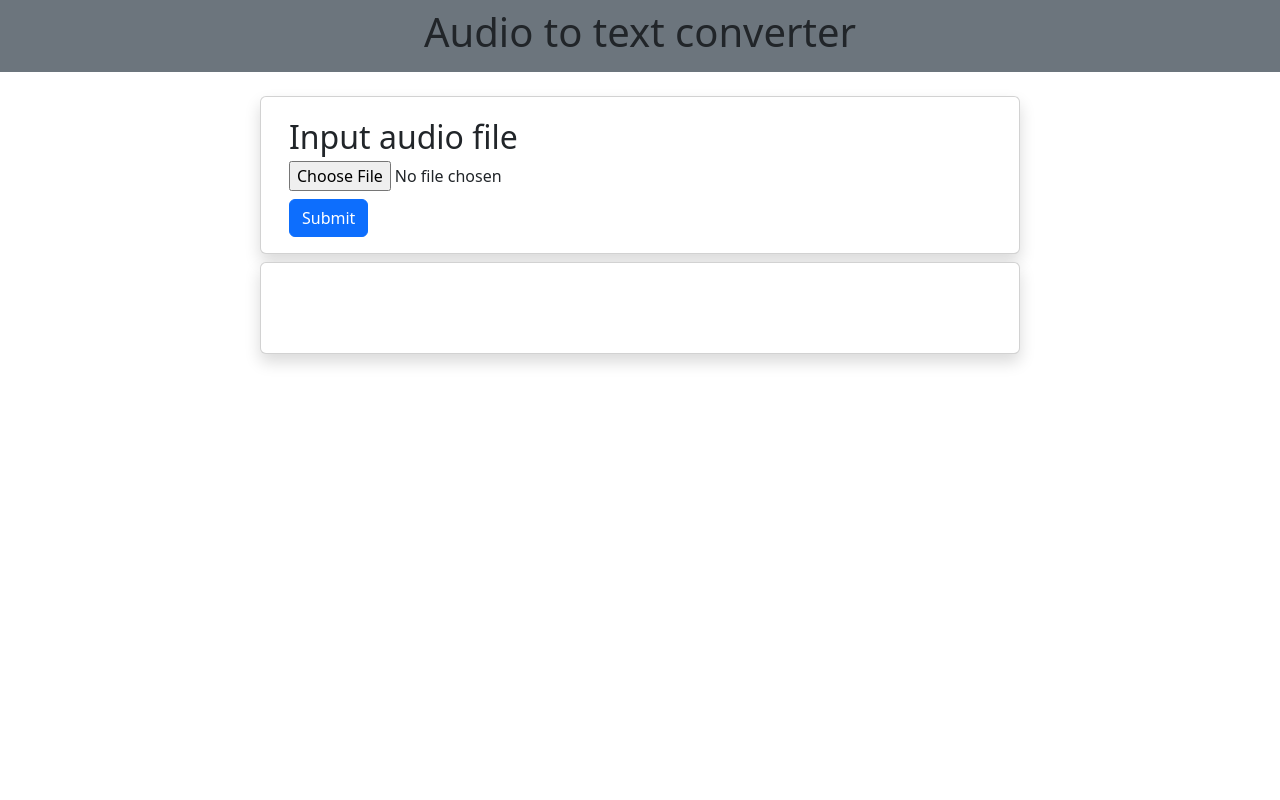
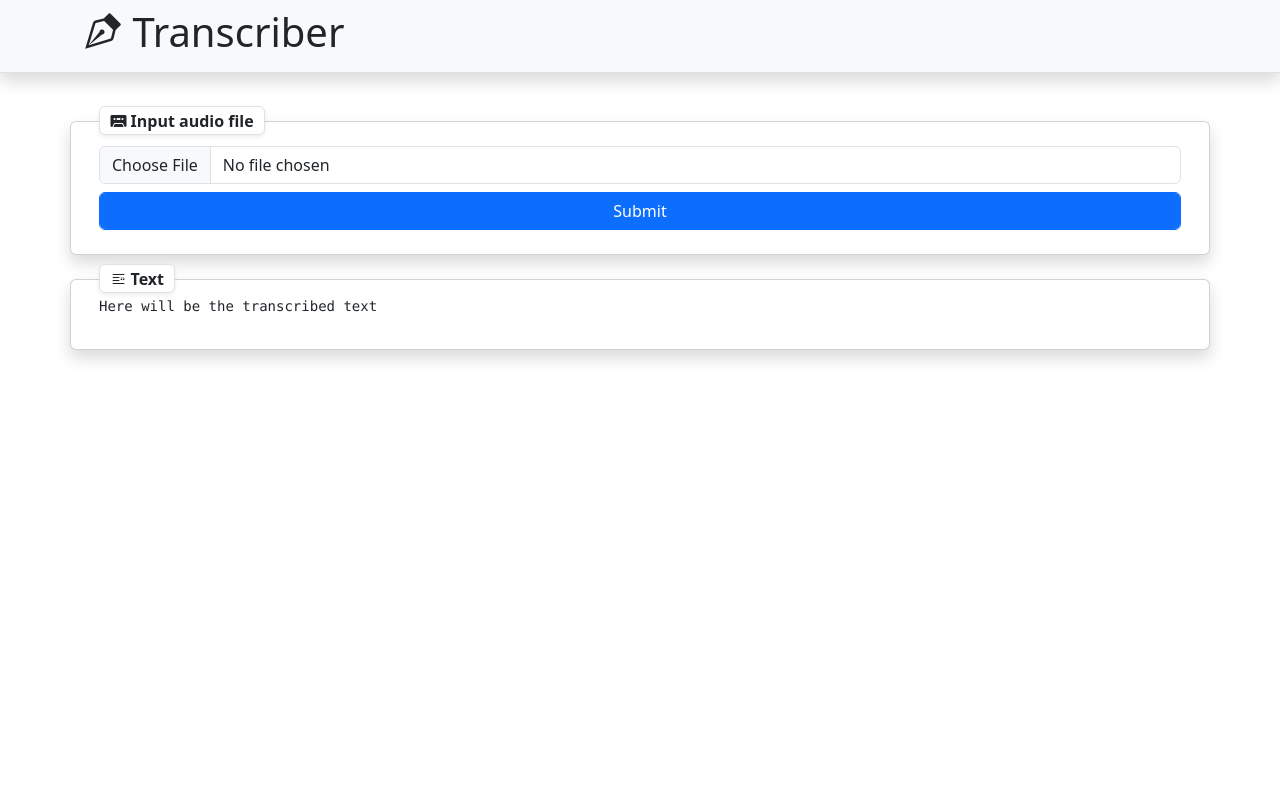
Before and after one commit to tigorthemusichead/media, a Flask app: page / in a window 1280 px wide. Run offline with Flask 3, Linux system fonts and the light colour scheme; some libraries are stand-ins or nearby versions.

Commit message:
new look

```diff
--- a/app.py
+++ b/app.py
@@ -48,6 +48,8 @@ def home():
   if request.method == 'POST':
     file = request.files['file']
     file_name = f"./uploaded/{time.time()}_{secure_filename(file.filename)}"
+    if not os.path.exists('./uploaded'):
+      os.makedirs('./uploaded')
     file.save(file_name)
     text = process_file(file_name)
     return render_template('base.html', text=text)
--- a/templates/base.html
+++ b/templates/base.html
@@ -2,69 +2,85 @@
 <html lang="en">
 <head>
   <meta charset="UTF-8">
-  <meta name="viewport"
-        content="width=device-width, user-scalable=no, initial-scale=1.0, maximum-scale=1.0, minimum-scale=1.0">
+  <meta name="viewport" content="width=device-width, initial-scale=1">
   <meta http-equiv="X-UA-Compatible" content="ie=edge">
   <link href="https://cdn.jsdelivr.net/npm/bootstrap@5.3.3/dist/css/bootstrap.min.css" rel="stylesheet" integrity="sha384-QWTKZyjpPEjISv5WaRU9OFeRpok6YctnYmDr5pNlyT2bRjXh0JMhjY6hW+ALEwIH" crossorigin="anonymous">
+  <link rel="stylesheet" href="https://cdnjs.cloudflare.com/ajax/libs/bootstrap-icons/1.11.3/font/bootstrap-icons.min.css">
   <title>Audio to text converter</title>
 </head>
 <body>
-<!--  <script>-->
-<!--      console.log('script')-->
-<!--      function processText(saved_text) {-->
-<!--        console.log(saved_text)-->
-<!--        if (saved_text == null) {-->
-<!--          const storageText = window.localStorage.getItem('AUDIO_CONVERTER_RESULT')-->
-<!--          const textContainer = document.querySelector('#text-container')-->
-<!--          textContainer.innerHTML = storageText-->
-<!--        } else {-->
-<!--          window.localStorage.setItem('AUDIO_CONVERTER_RESULT', saved_text)-->
-<!--        }-->
-<!--      }-->
-<!--      window.onload = (e) => {-->
-<!--        console.log('{{text}}')-->
-<!--        processText('{{text}}')-->
-<!--      }-->
-<!--  </script>-->
-  <header class="header bg-secondary p-2">
+  <style>
+    html {
+      width: 100vw;
+      height: 100vh;
+    }
+  </style>
+  <script>
+    function startLoading () {
+      const btn = document.querySelector('#btn')
+      btn.disabled = true
+      const spinner = document.querySelector('#spinner')
+      spinner.hidden = false
+    }
+  </script>
+  <header class="navbar navbar-expand-lg navbar-light bg-light border-bottom shadow p-2 mb-4">
     <div class="container">
-      <h1 class="text-center">Audio to text converter</h1>
+      <h1 class="text-center">
+        <i class="bi bi-vector-pen"></i> Transcriber
+      </h1>
     </div>
   </header>
   <main class="p-4">
     <section class="container">
-      <form action="/" method="POST" enctype="multipart/form-data">
+      <form action="/" method="POST" enctype="multipart/form-data" onsubmit="startLoading()">
         <div class="row">
-          <div class="col-2"></div>
-          <div class="card col-8 shadow">
-            <div class="card-body">
+          <div class="col-md-2"></div>
+          <div class="card col-md-8 col-sm-12 shadow w-100 position-relative">
+            <div class="card-body py-4">
               <div class="mb-2">
-                <div class="fs-2">
-                  Input audio file
+                <div class="badge border text-dark position-absolute fs-6 badge-light bg-white shadow-sm" style="top:-1rem">
+                  <i class="bi bi-cassette-fill"></i> Input audio file
                 </div>
-                <input type="file" name="file" class="">
+                <input
+                  type="file"
+                  name="file"
+                  class="form-control"
+                  required
+                  accept="audio/*"
+                >
               </div>
-              <button type="submit" class="btn btn-primary">
-                Submit
-              </button>
+              <div class="d-flex align-items-center gap-2">
+                <div class="spinner-border spinner-border-sm text-primary" role="status" id="spinner" hidden>
+                </div>
+                <button type="submit" class="btn btn-primary form-control max-w-20" id="btn">
+                  Submit
+                </button>
+              </div>
               </div>
           </div>
-          <div class="col-2"></div>
+          <div class="col-md-2"></div>
         </div>
       </form>
     </section>
-    <div class="m-2"/>
+    <div class="m-4"></div>
     <section class="container">
       <div class="row">
-          <div class="col-2"></div>
-          <div class="card col-8 shadow">
+          <div class="col-md-2"></div>
+          <div class="card col-md-8 col-sm-12 shadow w-100">
             <div class="card-body">
-              <pre id="text-container">
-                {{ text }}
-              </pre>
+                  <div class="badge border text-dark position-absolute fs-6 badge-light bg-white shadow-sm" style="top:-1rem">
+                    <i class="bi bi-blockquote-right"></i> Text
+                  </div>
+                <pre id="text-container" class="text-wrap">
+                  {% if text == Null %}
+                    Here will be the transcribed text
+                  {% else %}
+                    {{ text }}
+                  {% endif %}
+                </pre>
             </div>
           </div>
-         <div class="col-2"></div>
+         <div class="col-md-2"></div>
       </div>
     </section>
   </main>
```
